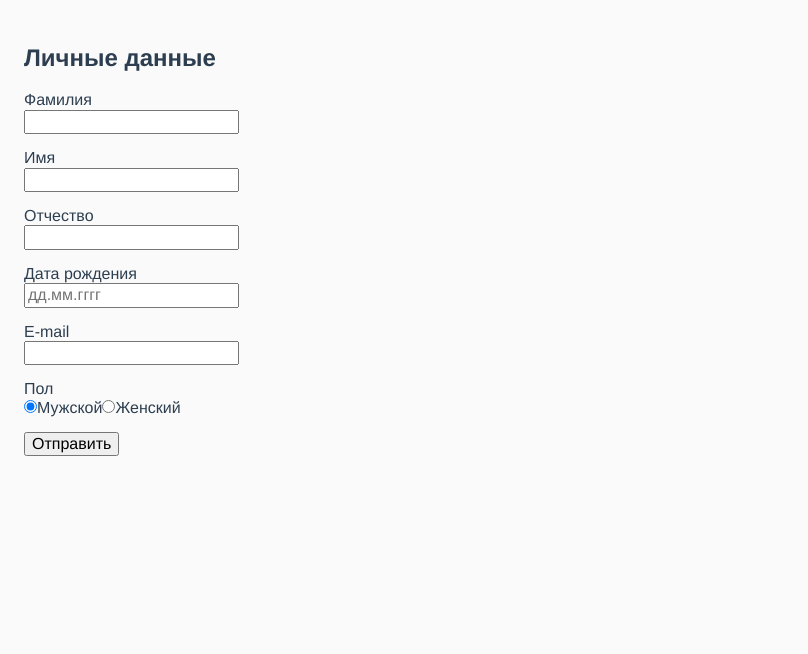
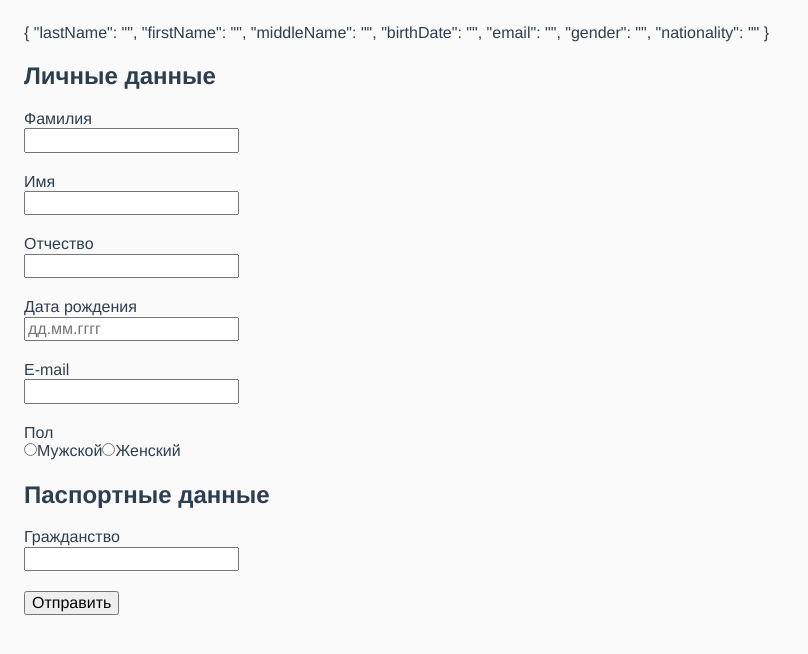
Before and after one commit to ozon-edu-vue-2021/required-task-4-AlexeyDesyatnik, a Vue app: page / in a window 1280 px wide. Shown: the top 654 px of the page, without its empty margins (0-808 px from the left). Built offline with nearby package versions, Linux system fonts and the light colour scheme.

Commit message:
Added formData and v-bound it to input elements

```diff
--- a/src/components/Form.vue
+++ b/src/components/Form.vue
@@ -1,38 +1,61 @@
 <template>
   <div class="form">
+    {{ formData }}
     <form action="">
       <h2>Личные данные</h2>
       <div class="row">
         <label for="lastName" class="block">Фамилия</label>
-        <input id="lastName" />
+        <input id="lastName" v-model="formData.lastName" />
       </div>
 
       <div class="row">
         <label for="firstName" class="block">Имя</label>
-        <input id="lastName" />
+        <input id="firstName" v-model="formData.firstName" />
       </div>
 
       <div class="row">
         <label for="middleName" class="block">Отчество</label>
-        <input id="middleName" />
+        <input id="middleName" v-model="formData.middleName" />
       </div>
 
       <div class="row">
         <label for="birthDate" class="block">Дата рождения</label>
-        <input id="birthDate" placeholder="дд.мм.гггг" />
+        <input
+          id="birthDate"
+          placeholder="дд.мм.гггг"
+          v-model="formData.birthDate"
+        />
       </div>
 
       <div class="row">
         <label for="email" class="block">E-mail</label>
-        <input id="email" />
+        <input id="email" v-model="formData.email" />
       </div>
 
       <div class="row">
         <label class="block">Пол</label>
-        <input type="radio" id="maleGender" name="gender" checked />
-        <label for="maleGender">Мужской</label>
-        <input type="radio" id="femaleGender" name="gender" />
-        <label for="maleGender">Женский</label>
+        <input
+          type="radio"
+          name="gender"
+          id="gender_male"
+          value="male"
+          v-model="formData.gender"
+        />
+        <label for="gender_male">Мужской</label>
+        <input
+          type="radio"
+          name="gender"
+          id="gender_female"
+          value="female"
+          v-model="formData.gender"
+        />
+        <label for="gender_female">Женский</label>
+      </div>
+
+      <h2>Паспортные данные</h2>
+      <div class="row">
+        <label for="nationality" class="block">Гражданство</label>
+        <input id="nationality" />
       </div>
 
       <button>Отправить</button>
@@ -43,7 +66,17 @@
 <script>
 export default {
   data() {
-    return {};
+    return {
+      formData: {
+        lastName: '',
+        firstName: '',
+        middleName: '',
+        birthDate: '',
+        email: '',
+        gender: '',
+        nationality: '',
+      },
+    };
   },
   methods: {},
 };
@@ -51,7 +84,7 @@ export default {
 
 <style scoped>
 .row {
-  margin: 15px 0;
+  margin: 20px 0;
 }
 .block {
   display: block;
```
